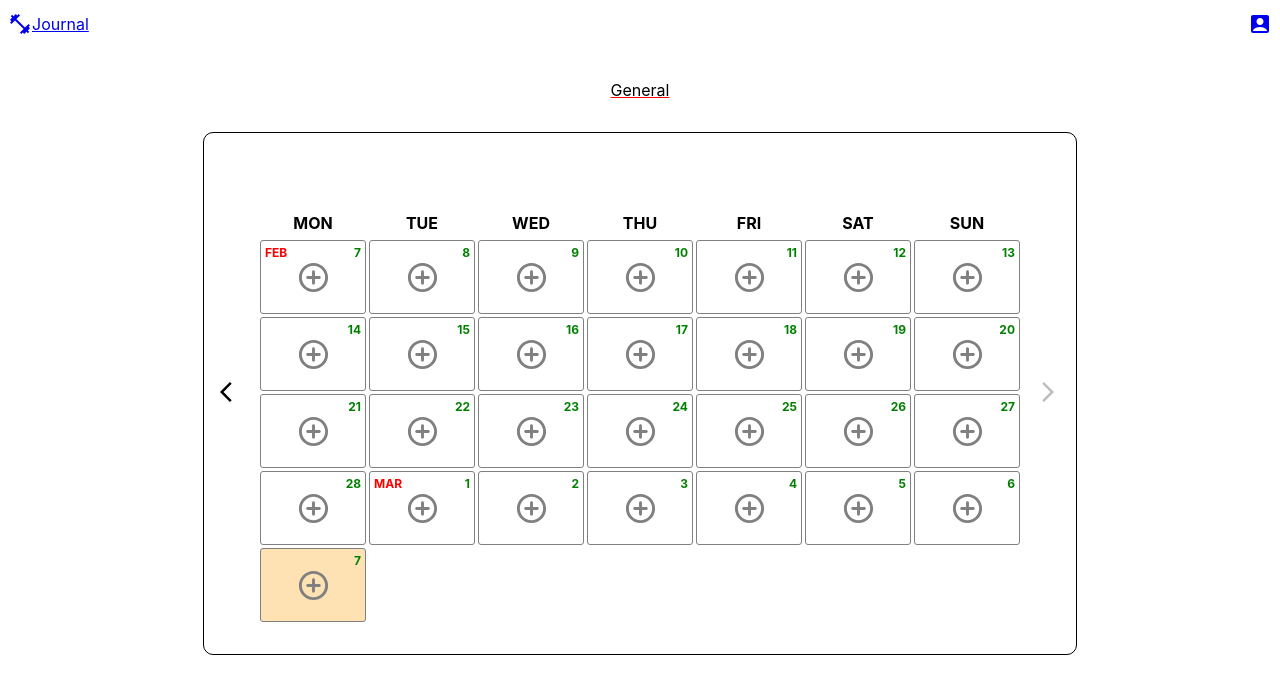
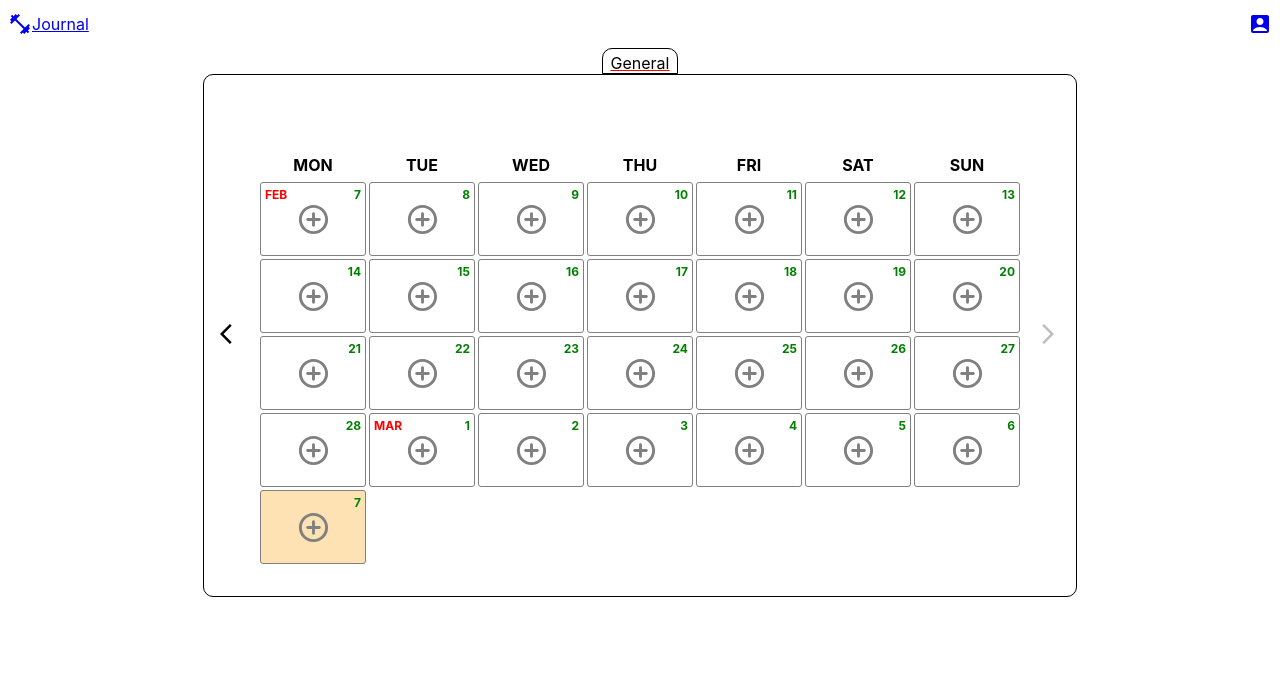
Before and after one commit to miguebarbell/journal, a React (Create React App) app in the folder client/: page / in a window 1280 px wide. Shown: the top 694 px of the page. Built offline with nearby package versions, Linux system fonts and the light colour scheme.

Commit message:
better tabs

```diff
--- a/client/src/components/calendar.jsx
+++ b/client/src/components/calendar.jsx
@@ -52,10 +52,18 @@ const LabelContainer = styled.div`
 
 const GoalSpan = styled.span`
   cursor: pointer;
-  text-decoration-thickness: 10%;
+  text-decoration-thickness: 7px;
   text-decoration: ${({goal}) => goal ? "underline red" : "none" } ;
+  background: ${({goal}) => goal ? "inherit" : "rgba(153, 170, 181, 0.7)"};
+  //font-weight: ${({goal}) => goal ? "bold" : "normal"};
+  border: 1px solid black;
+  border-radius: 10px 10px 0 0;
   text-transform: capitalize;
-  margin: 2rem;
+  //margin: 2rem;
+  padding: 0.25rem 0.5rem 0 0.5rem;
+  &:hover {
+    background: white;
+  }
   `;
 
 const ChangeMonthSpan = styled.span`
```
